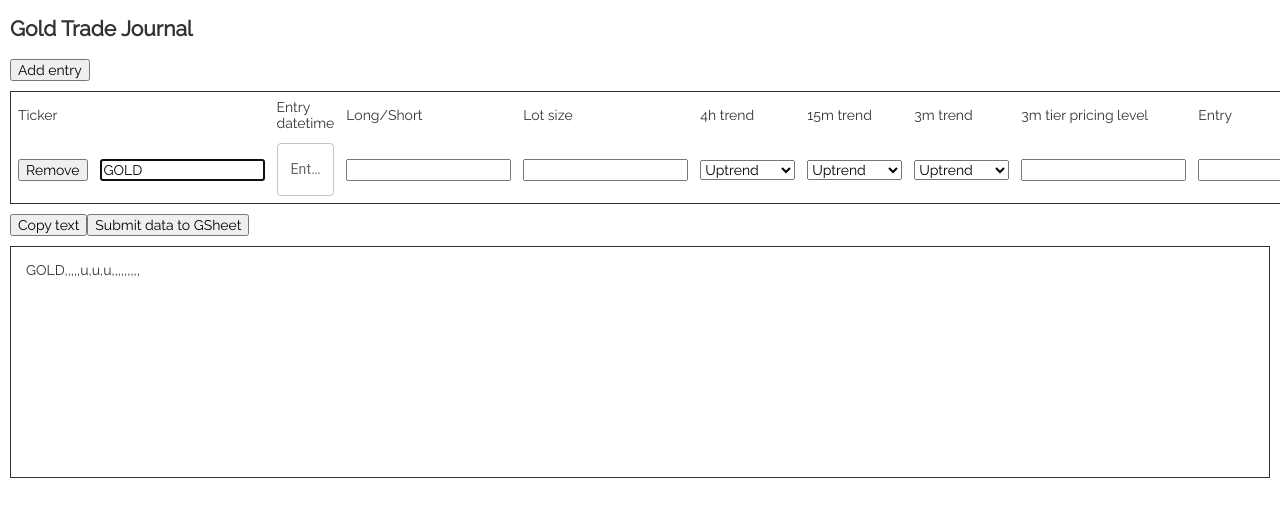
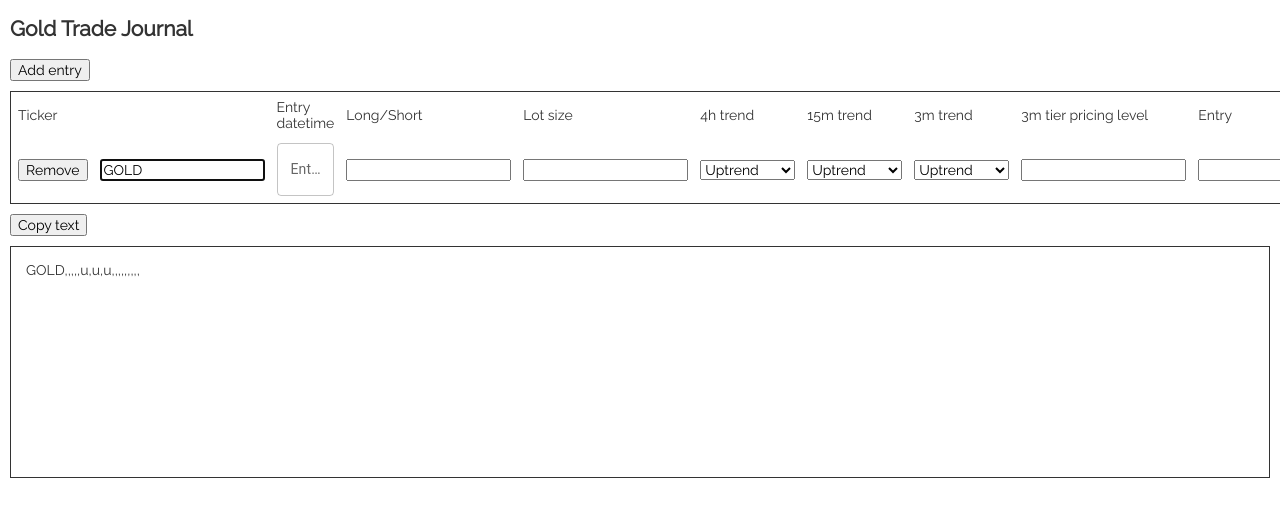
Before and after one commit to ekarudianto/my-website, a React app: page /trade-journal in a window 1280 px wide. Both pictures are taken after a click on the button "Add entry". Shown: the top 516 px of the page. Built offline with nearby package versions, Linux system fonts and the light colour scheme.

Commit message:
Remove send data func for now (ready to revert)

```diff
--- a/src/components/TradeJournal/SummaryBox.js
+++ b/src/components/TradeJournal/SummaryBox.js
@@ -1,7 +1,7 @@
 import React from "react";
 import PropTypes from "prop-types";
 import './TradeJournal.scss';
-import {getCurrentMonth, getImages} from "../../utils/util";
+import {getImages} from "../../utils/util";
 
 const SummaryBox = ({ rows }) => {
   const DATE_TIME_FORMAT = 'DD-MM-YYYY HH:mm';
@@ -46,71 +46,9 @@ const SummaryBox = ({ rows }) => {
       });
   };
 
-  const sendData = async () => {
-    const data = rows.map((row) => {
-      const {
-        ticker,
-        entryDatetime,
-        longShort,
-        entry,
-        lotSize,
-        trend4h,
-        trend15m,
-        trend3m,
-        tierPricingLevel,
-        takeProfit,
-        stopLoss,
-        exitDatetime,
-        exitPrice,
-        gainLoss,
-        setup,
-        comment
-      } = row;
-
-      return {
-        ticker,
-        entryDatetime: entryDatetime.format(DATE_TIME_FORMAT),
-        longShort,
-        entry,
-        lotSize,
-        trend4h,
-        trend15m,
-        trend3m,
-        tierPricingLevel,
-        takeProfit,
-        stopLoss,
-        exitDatetime: exitDatetime.format(DATE_TIME_FORMAT),
-        exitPrice,
-        gainLoss,
-        setup,
-        comment,
-        images: getImages(row, false),
-    }});
-    const WEB_APP_URL = 'https://script.google.com/macros/s/AKfycbwlbBrVUAh78xFCjWTsQp7F7Uk-Q8SXQRh8AR989Y64DXje9JyPsQl6ql8jH0PUwQpZrw/exec';
-
-    try {
-      const response = await fetch(`${WEB_APP_URL}?sheet=${getCurrentMonth()}`, {
-        method: 'POST',
-        headers: { 'Content-Type': 'application/json' },
-        body: JSON.stringify({ data }),
-      });
-      const result = await response.json();
-      if (result.success) {
-        alert('Data added successfully!');
-      } else {
-        throw new Error(result.error);
-      }
-    } catch (error) {
-      // eslint-disable-next-line no-console
-      console.error('Error inserting data:', error);
-      alert('Failed to add data.');
-    }
-  }
-
   return (
     <div>
       <button onClick={copyToClipboard}>Copy text</button>
-      <button onClick={sendData}>Submit data to GSheet</button>
       <br/>
       <div className='string-list-container'>{transformRows(rows)}</div>
     </div>
```
